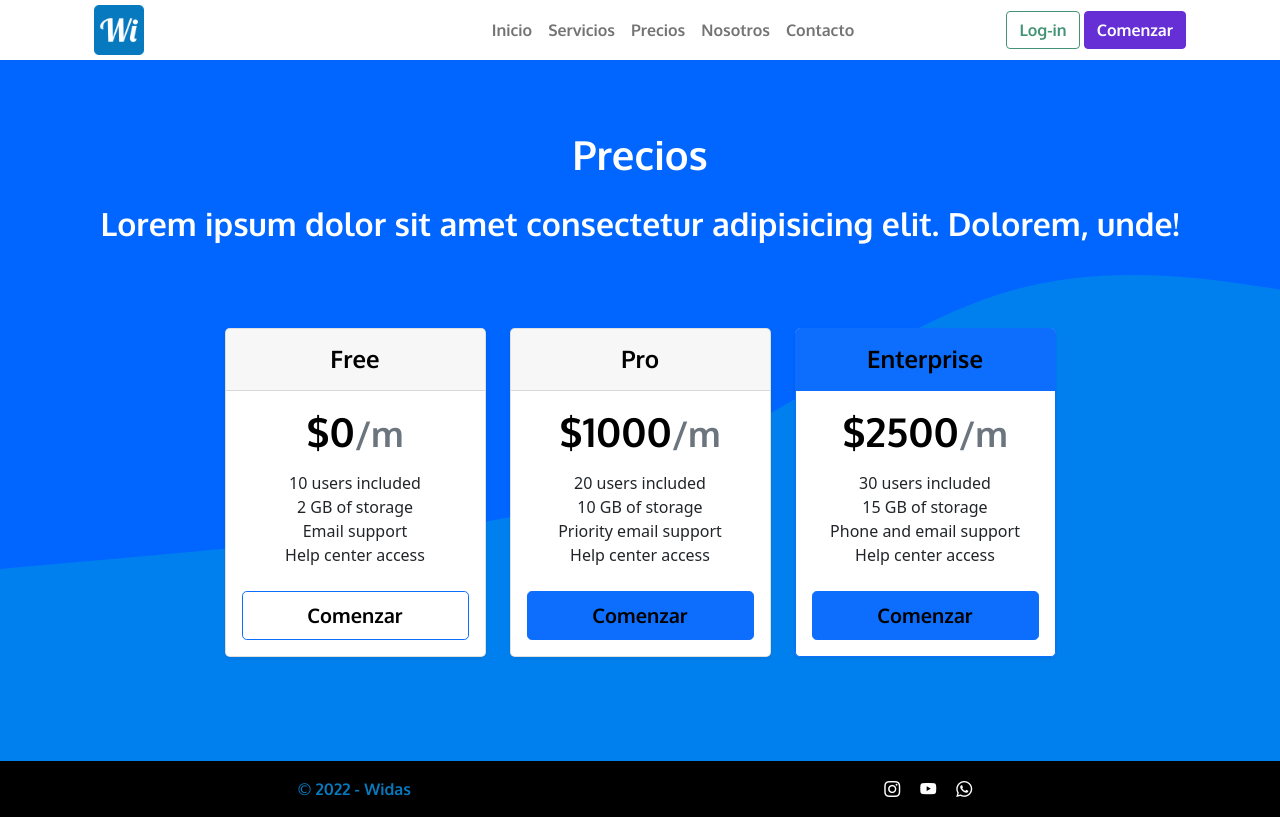
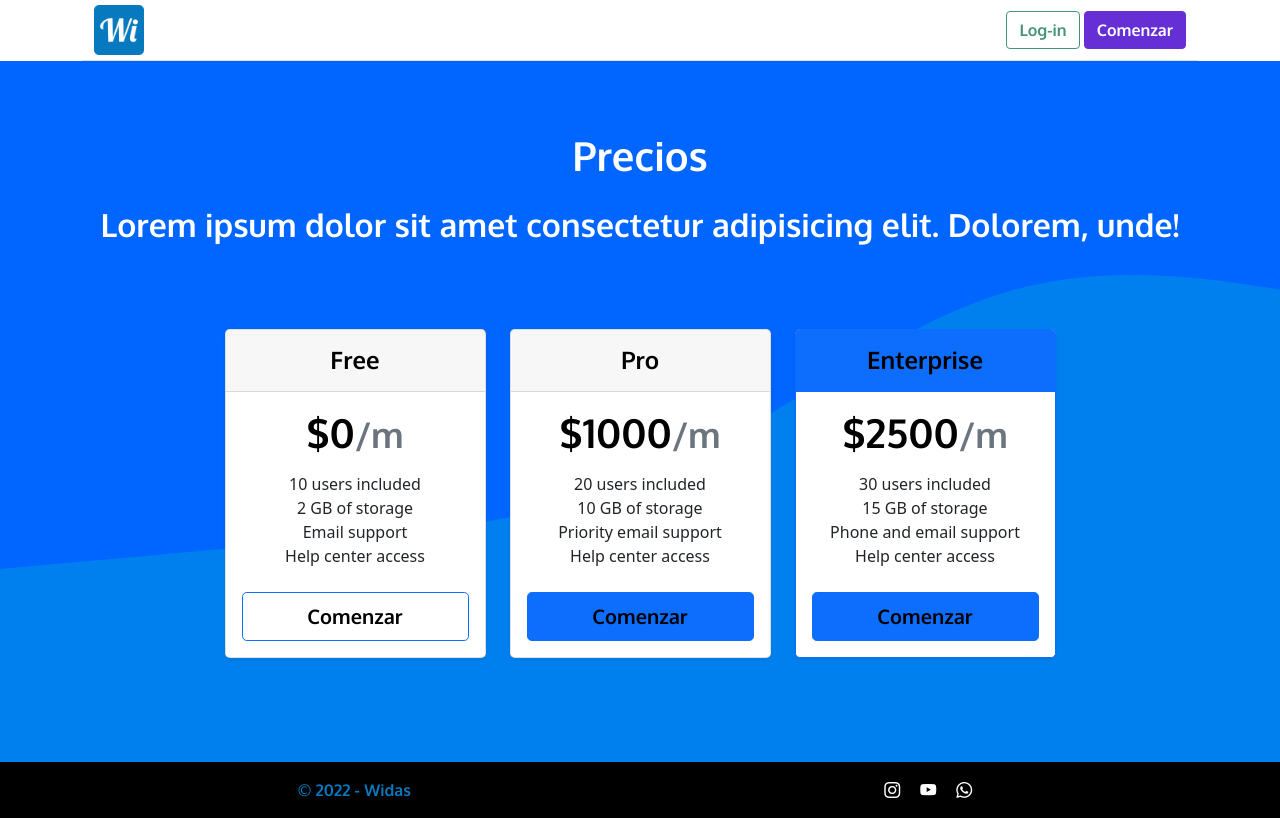
Before and after one commit to GAldereteHero/Widas, a plain HTML site: page pages/precios.html in a window 1280 px wide. Drawn offline with nearby package versions, Linux system fonts and the light colour scheme.

Commit message:
Cambio de estilo del Header

```diff
--- a/pages/precios.html
+++ b/pages/precios.html
@@ -26,18 +26,18 @@
     <header>
         <div class="container mt-0">
             <nav class="navbar navbar-expand-lg navbar-light py-0">
-                <div class="container">
+                <div class="container border-bottom">
                     <a class="navbar-brand" href="../index.html"><img src="../img/ico.png" alt="Logo Widas" width="50px" class="shadow--icon"></a>
                     <button class="navbar-toggler" type="button" data-bs-toggle="collapse" data-bs-target="#navbarNav" aria-controls="navbarNav" aria-expanded="false" aria-label="Toggle navigation">
                         <span class="navbar-toggler-icon"></span>
                     </button>
                     <div class="collapse navbar-collapse justify-content-end" id="navbarNav">
                         <ul class="navbar-nav col-6 justify-content-center">
-                            <li class="nav-item"><a class="nav-link" aria-current="page" href="../index.html">Inicio</a></li>
-                            <li class="nav-item"><a class="nav-link" href="../pages/servicios.html">Servicios</a></li>
-                            <li class="nav-item"><a class="nav-link" href="../pages/precios.html">Precios</a></li>
-                            <li class="nav-item"><a class="nav-link" href="../pages/nosotros.html">Nosotros</a></li>
-                            <li class="nav-item"><a class="nav-link" href="../pages/contactos.html">Contacto</a></li>
+                            <li class="nav-item"><a class="nav-link text-white" aria-current="page" href="../index.html">Inicio</a></li>
+                            <li class="nav-item"><a class="nav-link text-white" href="../pages/servicios.html">Servicios</a></li>
+                            <li class="nav-item"><a class="nav-link text-white" href="../pages/precios.html">Precios</a></li>
+                            <li class="nav-item"><a class="nav-link text-white" href="../pages/nosotros.html">Nosotros</a></li>
+                            <li class="nav-item"><a class="nav-link text-white" href="../pages/contactos.html">Contacto</a></li>
                         </ul>
                         <div class="col-3 text-end">
                             <button type="button" class="btn btn-outline-success"><a class="text--btn1" href="../index.html#login">Log-in</a></button>
```
Also changed, not shown: index.html (+7 -6 lines), pages/contactos.html (+6 -6 lines), pages/nosotros.html (+6 -8 lines), pages/servicios.html (+6 -6 lines).
